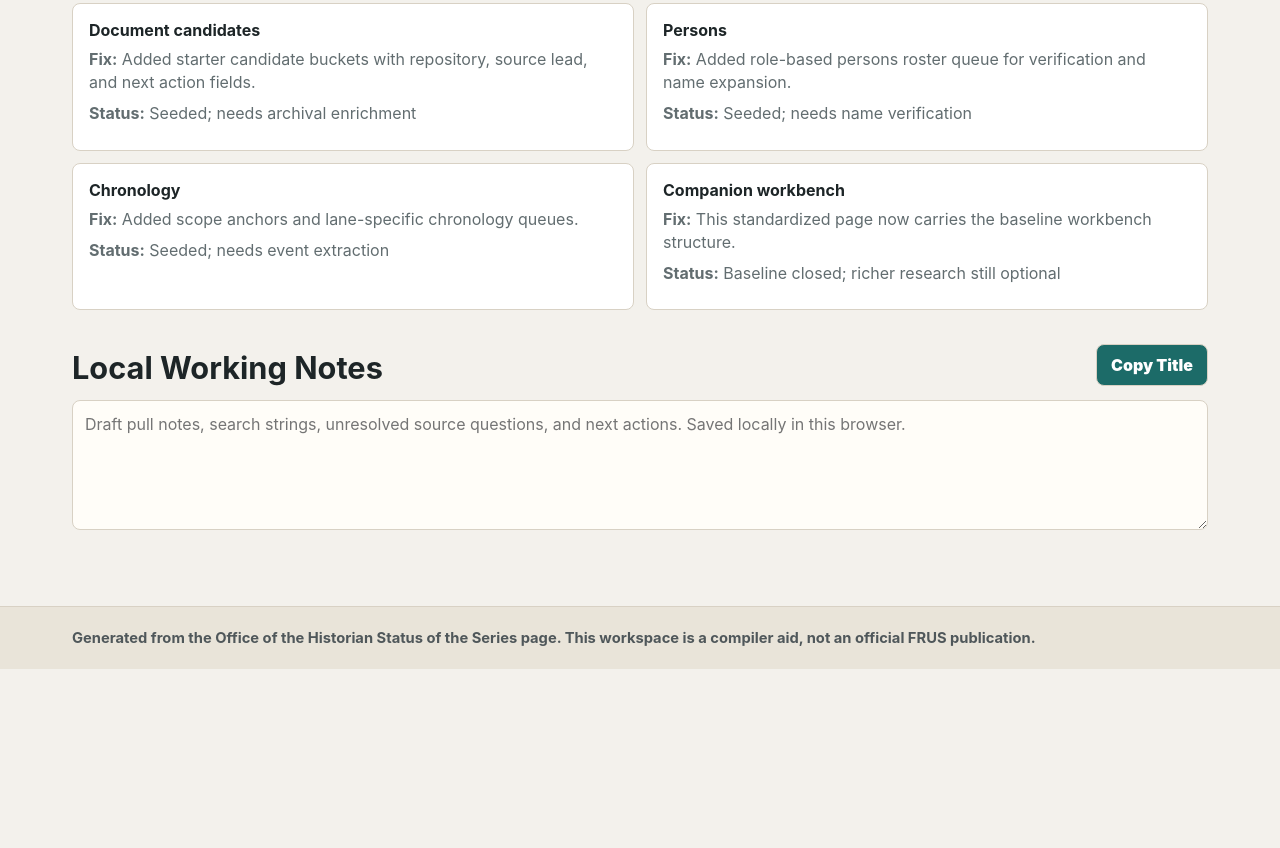
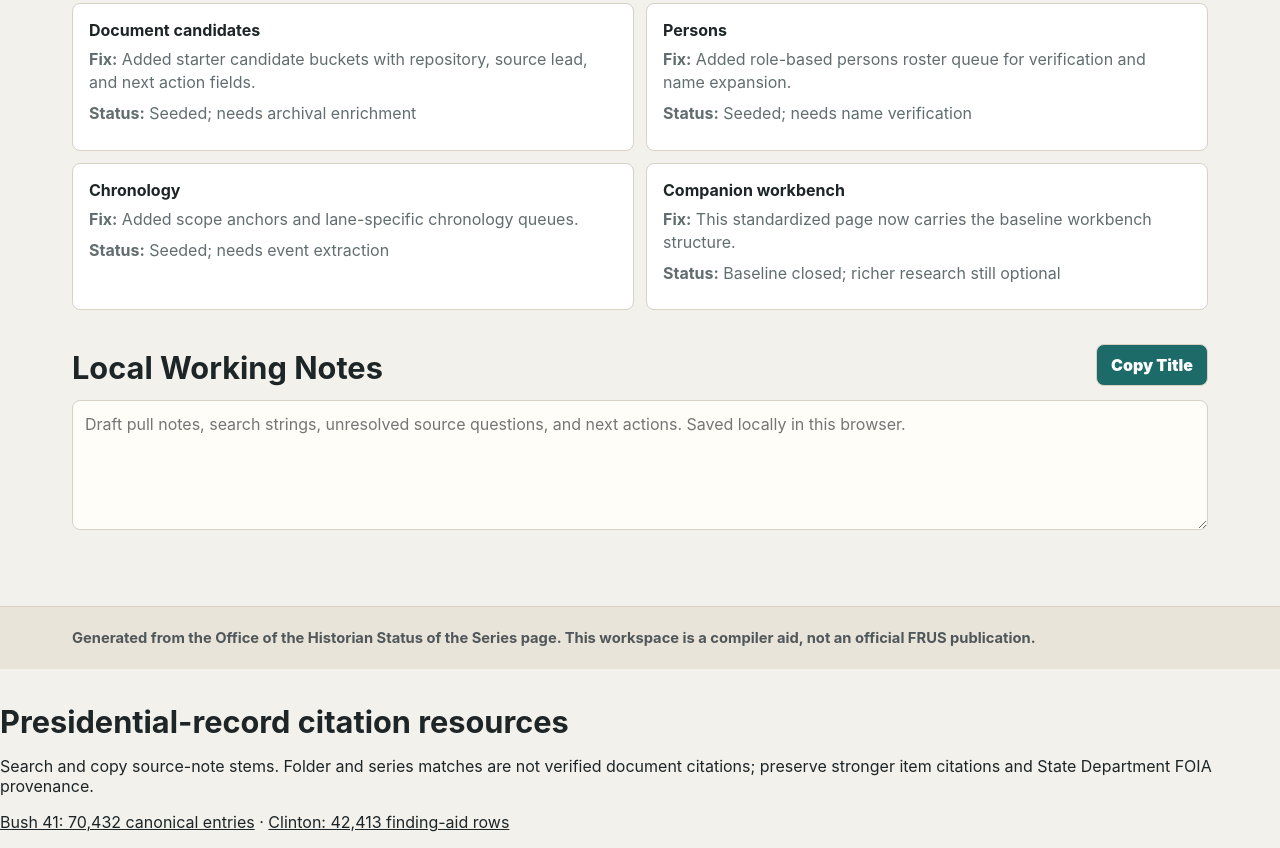
Before and after one commit to therealjameswilson/frus-1993-00v20-assist, a plain HTML site: page index.html in a window 1280 px wide. Shown: the part 2630-3478 px from the top of the page. Before the commit the page ends 3299 px from the top, so only its background shows below. Drawn offline with Linux system fonts and the light colour scheme.

Commit message:
Add complete presidential citation resources with copyable source notes

```diff
--- a/index.html
+++ b/index.html
@@ -263,5 +263,11 @@
         });
       })();
     </script>
-  </body>
+  <section data-presidential-citations data-citation-era="both" aria-label="Presidential-record citation resources">
+  <h2>Presidential-record citation resources</h2>
+  <p>Search and copy source-note stems. Folder and series matches are not verified document citations; preserve stronger item citations and State Department FOIA provenance.</p>
+  <p><a href="https://therealjameswilson.github.io/bush41-nsc-source-notes/">Bush 41: 70,432 canonical entries</a> · <a href="https://therealjameswilson.github.io/clinton-2013-0185-source-notes/">Clinton: 42,413 finding-aid rows</a></p>
+</section>
+<script defer src="https://therealjameswilson.github.io/Compiler-Assist/assets/presidential-citations.js?v=20261031" data-era="both"></script>
+</body>
 </html>
```
